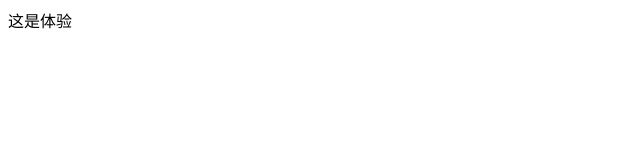
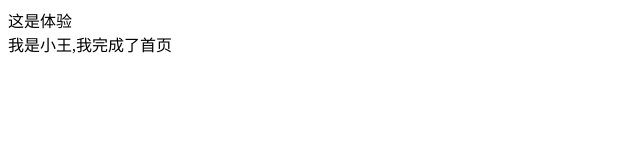
Before and after one commit to cindy-gn/myfirst, a plain HTML site: page index.html in a window 1280 px wide. Shown: the whole page, without its empty margins (0-640 px from the left). Drawn offline with Linux system fonts and the light colour scheme.

Commit message:
首页完成

```diff
--- a/index.html
+++ b/index.html
@@ -8,5 +8,6 @@
 </head>
 <body>
     <div>这是体验</div>
+    <div>我是小王,我完成了首页</div>
 </body>
 </html>
```
